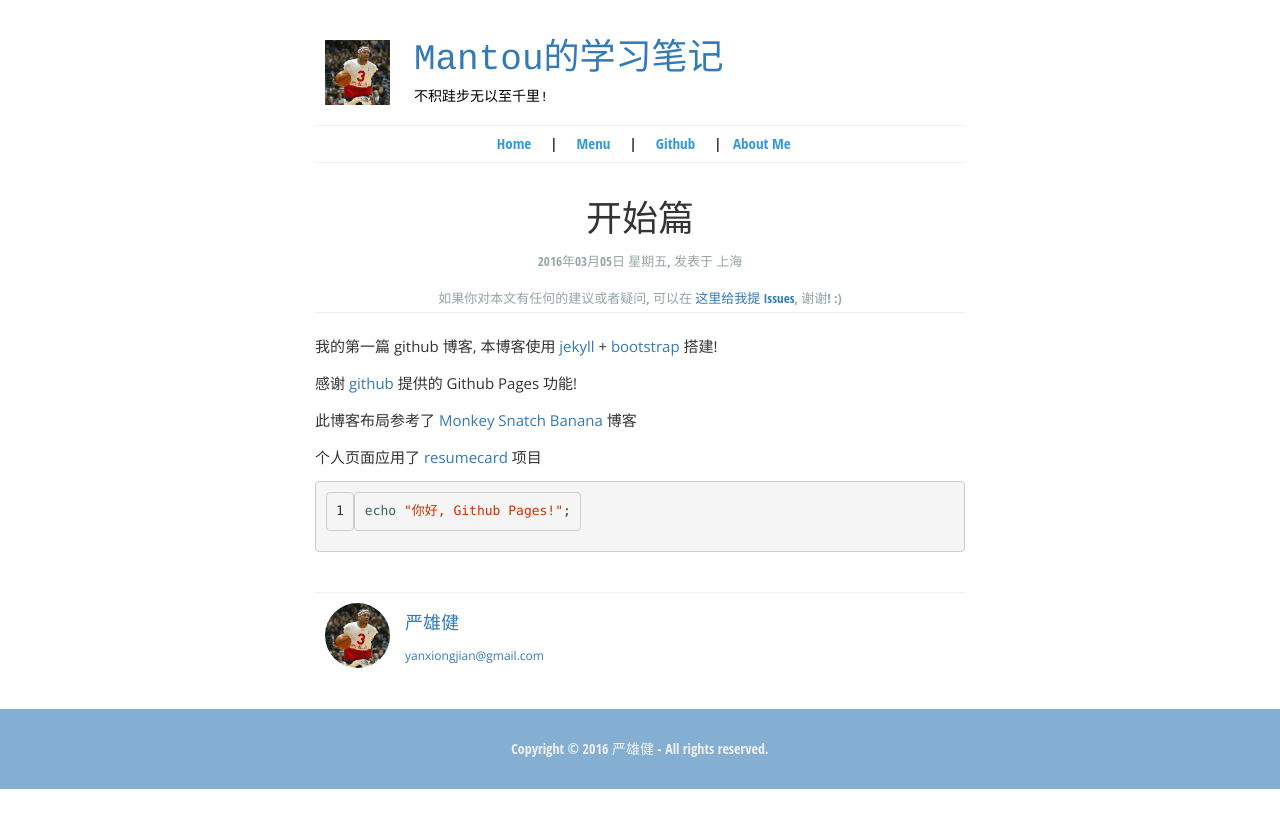
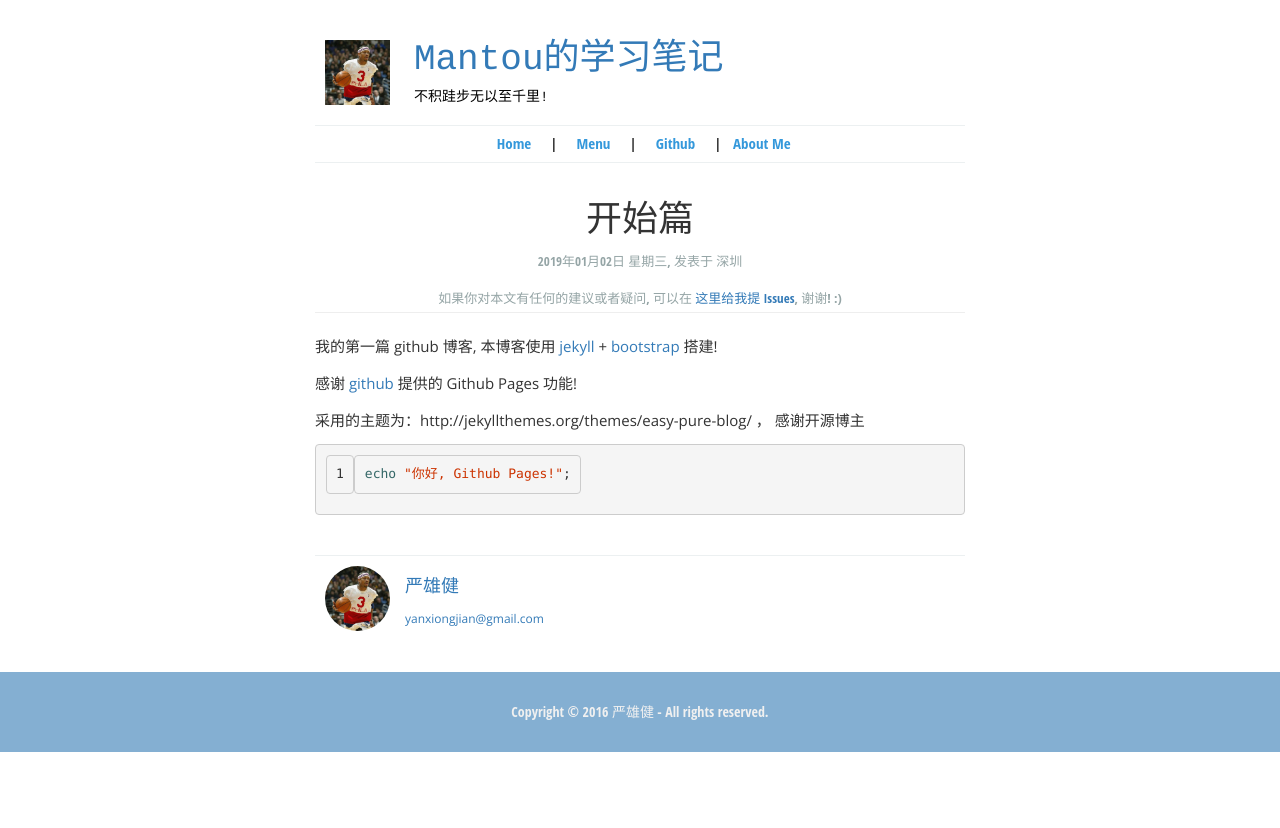
Before and after one commit to HappyMantou/HappyMantou.github.io, a Jekyll site: the page built from _posts/2019-01-02-Getting-Started.md, in a window 1280 px wide. Shown: the top 828 px of the page. Built offline with Jekyll 4.4.1, drawn with Linux system fonts in a browser that asks for light colours.

Commit message:
提交第一篇博文

````diff
--- a/_posts/2016-03-04-Getting-Started.md
+++ b/_posts/2019-01-02-Getting-Started.md
@@ -1,8 +1,8 @@
 ---
 layout: post_layout
 title: 开始篇
-time: 2016年03月05日 星期五
-location: 上海
+time: 2019年01月02日 星期三
+location: 深圳
 pulished: true
 excerpt_separator: "```"
 ---
@@ -11,9 +11,7 @@ excerpt_separator: "```"
 
 感谢 [github](https://github.com) 提供的 Github Pages 功能!
 
-此博客布局参考了 [Monkey Snatch Banana](http://www.monkeysnatchbanana.com/) 博客
-
-个人页面应用了 [resumecard](http://ddbullfrog.github.io/resumecard/) 项目
+采用的主题为：http://jekyllthemes.org/themes/easy-pure-blog/ ， 感谢开源博主
 
 
 ```bash
````
